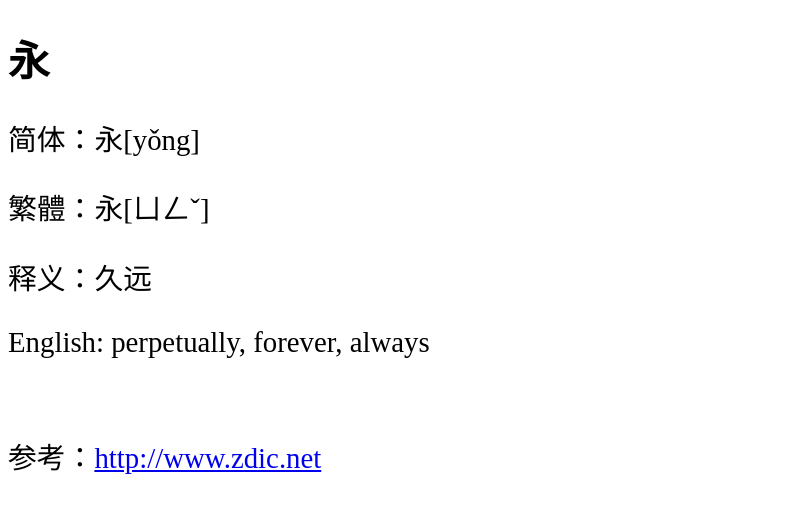
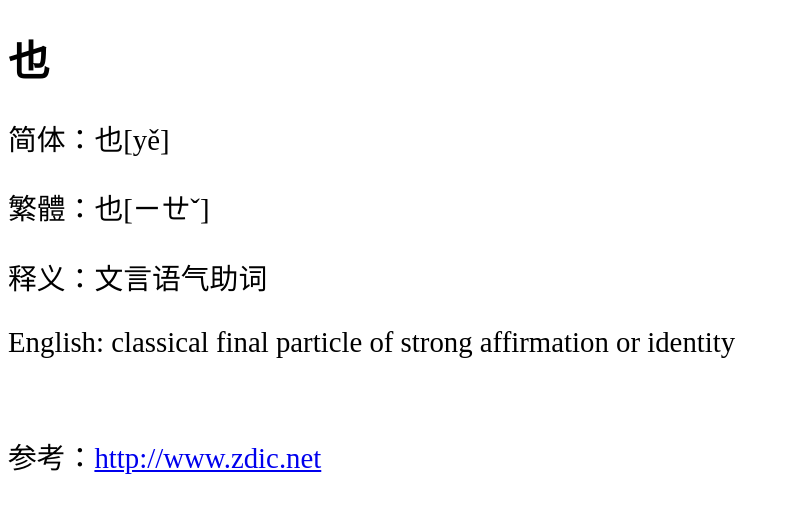
Before and after one commit to shengzhe/livecalligraphy, a Jekyll site: the page built from _posts/2012-08-31-LanTing-86.html, in a window 1280 px wide. Shown: the top 513 px of the page, without its empty margins (0-789 px from the left). Built offline with Jekyll 4.4.1, drawn with Linux system fonts in a browser that asks for light colours; Markdown is read by kramdown in place of the engine named in the settings.

Commit message:
Update 2012-08-31-LanTing-86.html

```diff
--- a/_posts/2012-08-31-LanTing-86.html
+++ b/_posts/2012-08-31-LanTing-86.html
@@ -1,11 +1,11 @@
 ---
 layout: default
-title: 兰亭集序第1个字 (1st character of Lan Ting)
+title: 兰亭集序第86个字 (86th character of Lan Ting)
 ---
-<h1>永</h1>
-<p>简体：永[yǒng]</p>
-<p>繁體：永[ㄩㄥˇ]</p>
-<p>释义：久远</p>
-<p>English: perpetually, forever, always</p>
+<h1>也</h1>
+<p>简体：也[yě]</p>
+<p>繁體：也[ㄧㄝˇ]</p>
+<p>释义：文言语气助词</p>
+<p>English: classical final particle of strong affirmation or identity</p>
 <br/>
-<p>参考：<a href="http://www.zdic.net/zd/zi/ZdicE6ZdicB0ZdicB8.htm">http://www.zdic.net</a></p>
+<p>参考：<a href="http://www.zdic.net/zd/zi/ZdicE4ZdicB9Zdic9F.htm">http://www.zdic.net</a></p>
```
